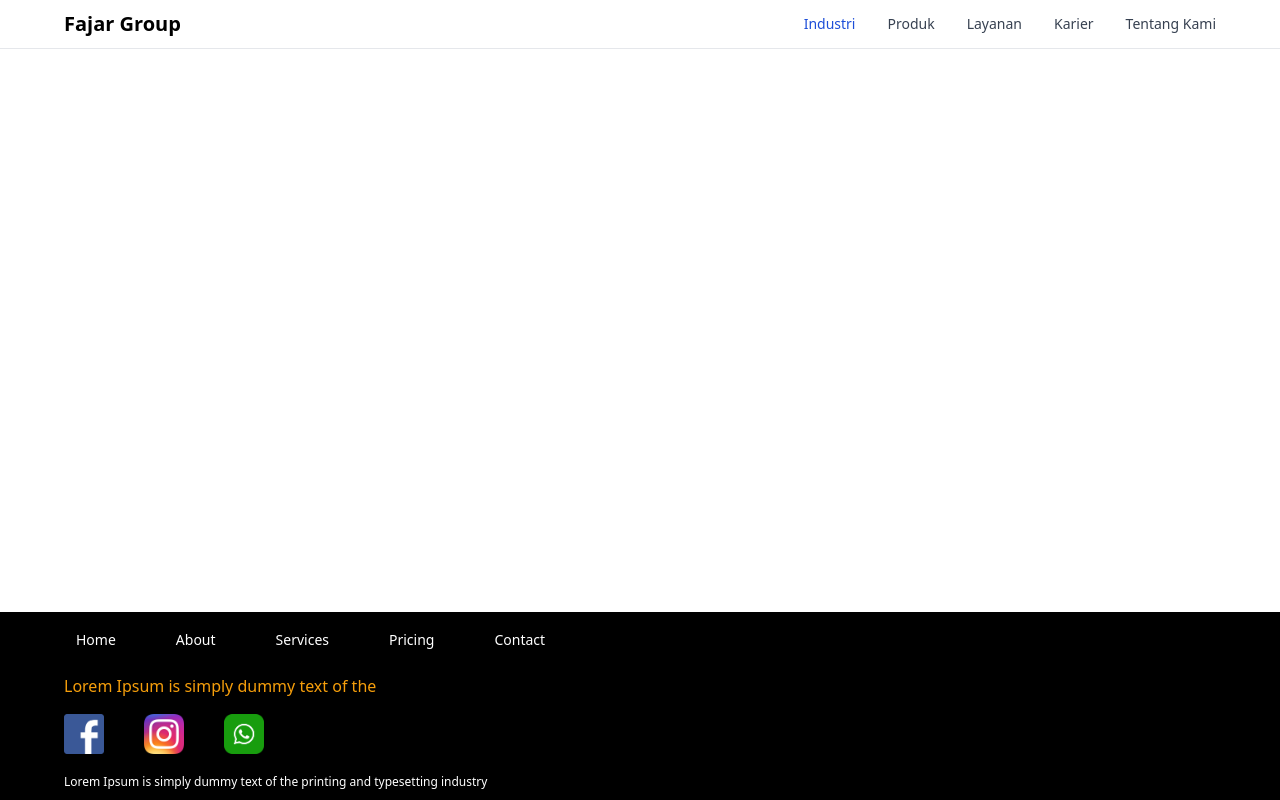
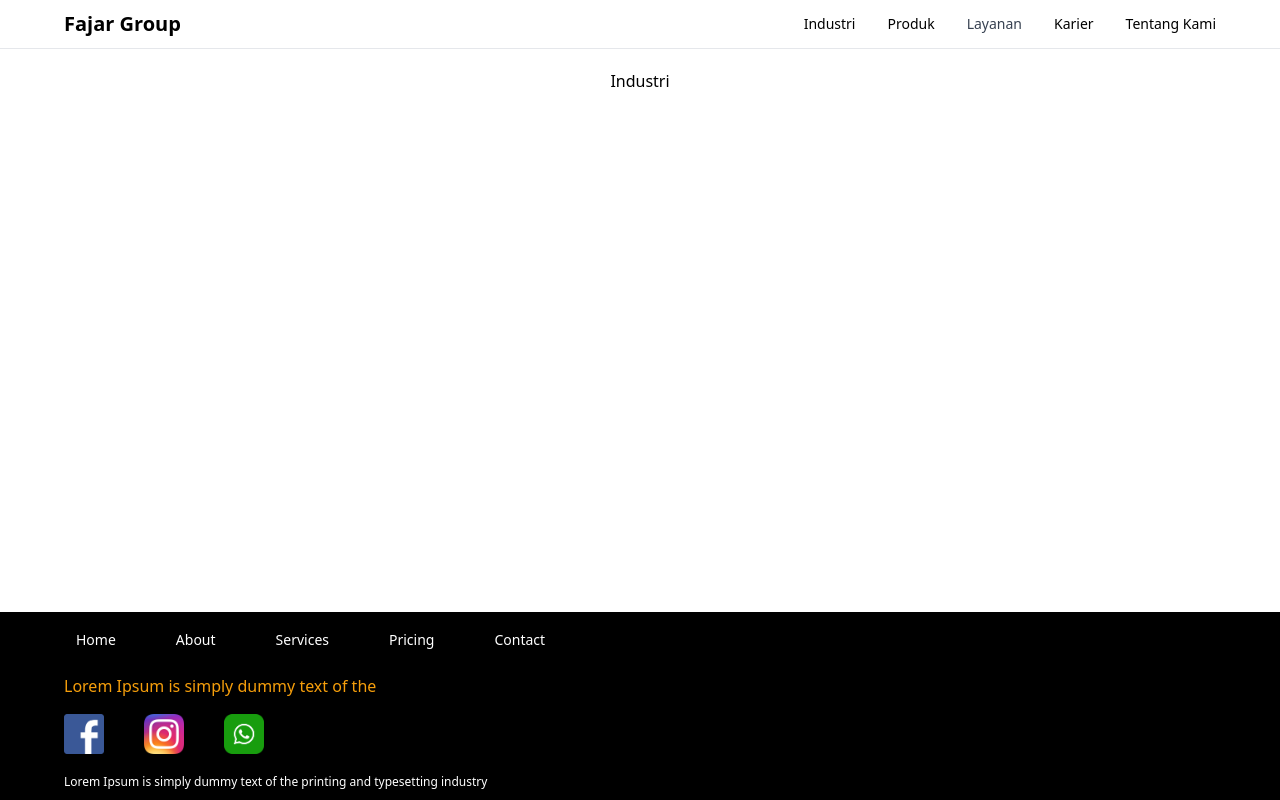
Before and after one commit to masidiq/dumy-static-web, a Nuxt app: page /industri in a window 1280 px wide. Built offline with nearby package versions, Linux system fonts and the light colour scheme.

Commit message:
add transitions page

```diff
--- a/assets/main.scss
+++ b/assets/main.scss
@@ -9,3 +9,12 @@
 .text-indent {
 text-indent: 60px;
 }
+
+.page-enter-active,
+.page-leave-active {
+  transition: opacity 0.2s;
+}
+.page-enter,
+.page-leave-to {
+  opacity: 0;
+}
--- a/components/NavBar.vue
+++ b/components/NavBar.vue
@@ -57,7 +57,7 @@
               ></path>
             </svg>
           </button>
-          <a href="#" class="flex items-center">
+          <NuxtLink to="/" class="flex items-center">
             <span
               class="
                 self-center
@@ -68,7 +68,7 @@
               "
               >Fajar Group</span
             >
-          </a>
+          </NuxtLink>
 
           <div class="hidden w-full md:block md:w-auto">
             <ul
@@ -79,8 +79,8 @@
               "
             >
               <li>
-                <a
-                  href="#"
+                <NuxtLink
+                  to="/industri"
                   class="
                     block
                     py-2
@@ -89,16 +89,34 @@
                     text-white
                     bg-blue-700
                     rounded
-                    md:bg-transparent md:text-blue-700 md:p-0
+                    md:bg-transparent md:text-black md:p-0
                     dark:text-white
                   "
                   aria-current="page"
-                  >Industri</a
+                  >Industri</NuxtLink
                 >
               </li>
               <li>
-                <a
-                  href="#"
+                <NuxtLink
+                  to="/produk"
+                  class="
+                    block
+                    py-2
+                    pr-4
+                    pl-3
+                    text-white
+                    bg-blue-700
+                    rounded
+                    md:bg-transparent md:text-black md:p-0
+                    dark:text-white
+                  "
+                  aria-current="page"
+                  >Produk</NuxtLink
+                >
+              </li>
+              <li>
+                <NuxtLink
+                  to="/layanan"
                   class="
                     block
                     py-2
@@ -117,77 +135,43 @@
                     md:dark:hover:bg-transparent
                     dark:border-gray-700
                   "
-                  >Produk</a
+                  >Layanan</NuxtLink
                 >
               </li>
               <li>
-                <a
-                  href="#"
+                <NuxtLink
+                  to="/karier"
                   class="
                     block
                     py-2
                     pr-4
                     pl-3
-                    text-gray-700
-                    border-b border-gray-100
-                    hover:bg-gray-50
-                    md:hover:bg-transparent
-                    md:border-0
-                    md:hover:text-blue-700
-                    md:p-0
-                    dark:text-gray-400
-                    md:dark:hover:text-white
-                    dark:hover:bg-gray-700 dark:hover:text-white
-                    md:dark:hover:bg-transparent
-                    dark:border-gray-700
+                    text-white
+                    bg-blue-700
+                    rounded
+                    md:bg-transparent md:text-black md:p-0
+                    dark:text-white
                   "
-                  >Layanan</a
+                  aria-current="page"
+                  >Karier</NuxtLink
                 >
               </li>
               <li>
-                <a
-                  href="#"
+                <NuxtLink
+                  to="/tentang-kami"
                   class="
                     block
                     py-2
                     pr-4
                     pl-3
-                    text-gray-700
-                    border-b border-gray-100
-                    hover:bg-gray-50
-                    md:hover:bg-transparent
-                    md:border-0
-                    md:hover:text-blue-700
-                    md:p-0
-                    dark:text-gray-400
-                    md:dark:hover:text-white
-                    dark:hover:bg-gray-700 dark:hover:text-white
-                    md:dark:hover:bg-transparent
-                    dark:border-gray-700
+                    text-white
+                    bg-blue-700
+                    rounded
+                    md:bg-transparent md:text-black md:p-0
+                    dark:text-white
                   "
-                  >Karier</a
-                >
-              </li>
-              <li>
-                <a
-                  href="#"
-                  class="
-                    block
-                    py-2
-                    pr-4
-                    pl-3
-                    text-gray-700
-                    hover:bg-gray-50
-                    md:hover:bg-transparent
-                    md:border-0
-                    md:hover:text-blue-700
-                    md:p-0
-                    dark:text-gray-400
-                    md:dark:hover:text-white
-                    dark:hover:bg-gray-700 dark:hover:text-white
-                    md:dark:hover:bg-transparent
-                  "
-                  >Tentang Kami</a
+                  aria-current="page"
+                  >Tentang Kami</NuxtLink
                 >
               </li>
             </ul>
--- a/nuxt.config.js
+++ b/nuxt.config.js
@@ -45,5 +45,5 @@ export default {
   },
 
   // Build Configuration: https://go.nuxtjs.dev/config-build
-  build: {},
+  build: {}
 }
--- /dev/null
+++ b/pages/industri.vue
@@ -0,0 +1,3 @@
+<template>
+  <div>Industri</div>
+</template>
--- /dev/null
+++ b/pages/karier.vue
@@ -0,0 +1,3 @@
+<template>
+  <div>Karir</div>
+</template>
--- /dev/null
+++ b/pages/layanan.vue
@@ -0,0 +1,3 @@
+<template>
+  <div>Layanan</div>
+</template>
--- /dev/null
+++ b/pages/produk.vue
@@ -0,0 +1,3 @@
+<template>
+  <div>Produk</div>
+</template>
--- /dev/null
+++ b/pages/tentang-kami.vue
@@ -0,0 +1,3 @@
+<template>
+  <div>Tentang kami</div>
+</template>
```
